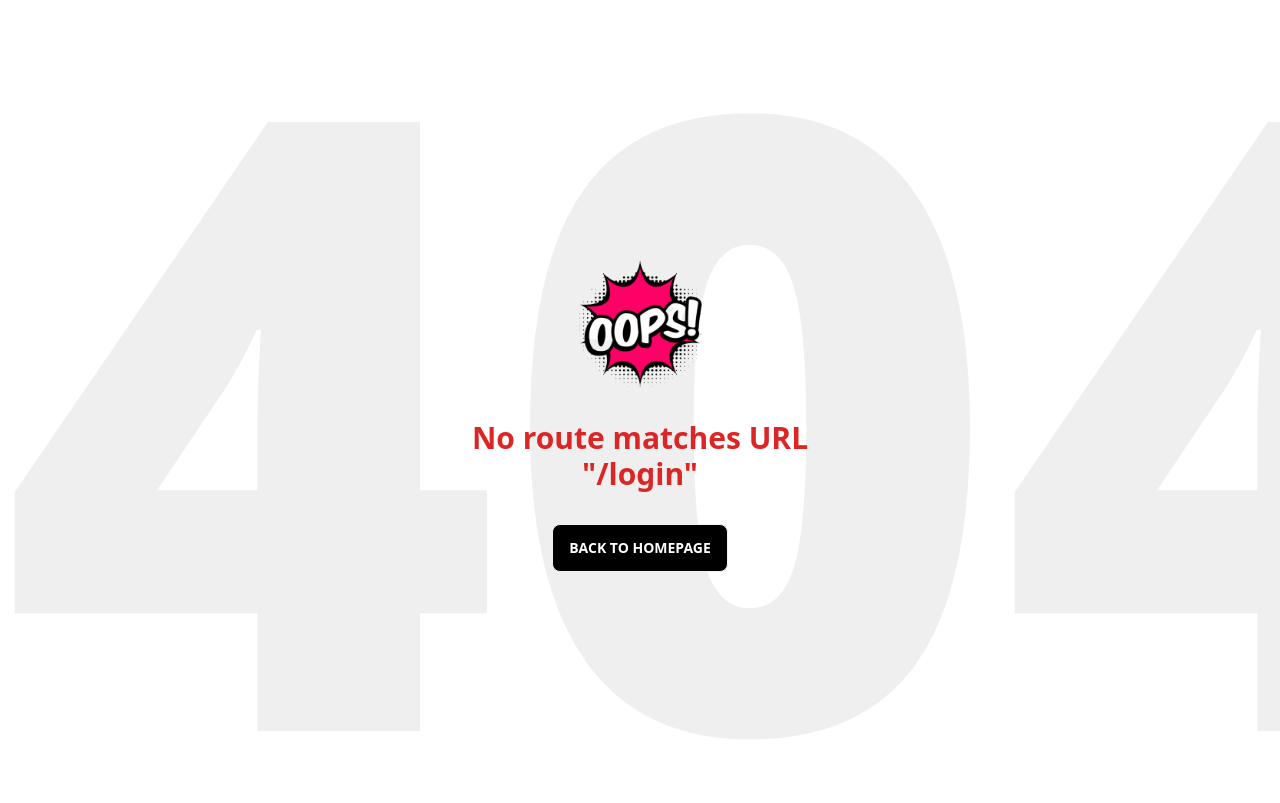
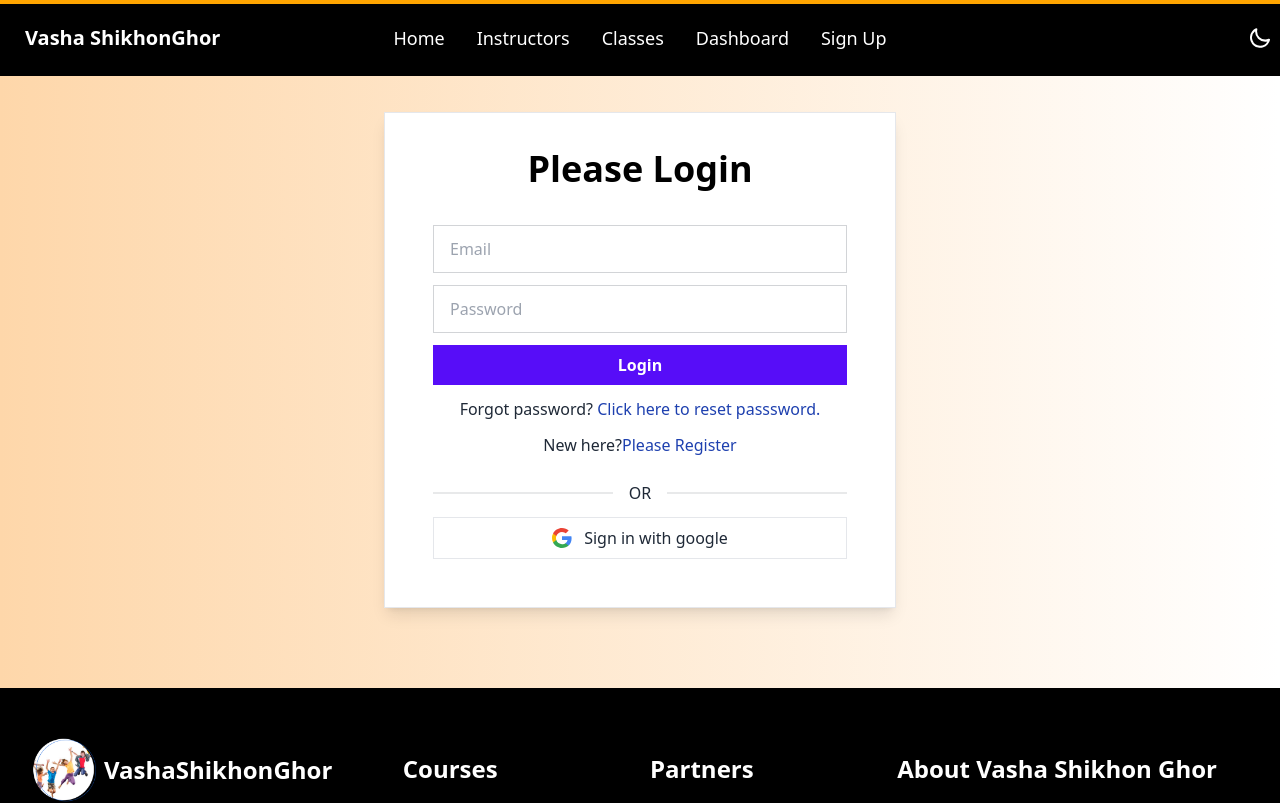
Before and after one commit to fahmeda5660/language-camp-12-client, a React (Vite) app: page /login in a window 1280 px wide. Shown: the top 803 px of the page. Built offline with nearby package versions, Linux system fonts and the light colour scheme; no server answers.

Commit message:
login/sign out layout done

```diff
--- a/src/ActiveLink/ActiveLink.css
+++ b/src/ActiveLink/ActiveLink.css
@@ -1,6 +1,5 @@
-.active{
-   color: black;
-   background: #fff;
+a.active{
+   color: orange;
    padding: 8px 8px;
    border-radius: 5px;
 }
--- a/src/pages/Home/Error/Error.jsx
+++ b/src/pages/Home/Error/Error.jsx
@@ -20,10 +20,8 @@ const Error = () => {
       {/* <div><img src={errorImg} alt="" /></div> */}
       <div className="container flex flex-col items-center justify-center px-5 mx-auto my-8">
         <motion.div
-        initial={{ opacity: 0 }}
-        animate={{ opacity: 1 }}
-        transition={{ duration: 1 }}
-        className="text-black font-extrabold text-[64px]"
+      animate={{ rotate: 360 }}
+      transition={{ duration: 2, repeat: Infinity, ease: "linear" }}
       >
         <img className="w-48 h-48" src={oops} alt="" />
       </motion.div>
--- a/src/pages/Login/Login.jsx
+++ b/src/pages/Login/Login.jsx
@@ -4,100 +4,97 @@ import { AuthContext } from '../../providers/AuthProvider';
 import { Link, useLocation, useNavigate } from 'react-router-dom';
 // import { Helmet } from 'react-helmet-async';
 import Swal from 'sweetalert2'
+import { useForm } from 'react-hook-form';
 // import SocialLogin from '../Shared/SocialLogin/SocialLogin';
 
 const Login = () => {
-    const [disabled, setDisabled] = useState(true);
-    const { signIn } = useContext(AuthContext);
+    const { register, handleSubmit, reset, formState: { errors } } = useForm();
+    const { createUser, updateUserProfile } = useContext(AuthContext);
     const navigate = useNavigate();
-    const location = useLocation();
 
-    const from = location.state?.from?.pathname || "/";
+    const onSubmit = data => {
+        console.log(data);
+        createUser(data.email, data.password)
+            .then(result => {
+                const loggedUser = result.user;
+                console.log(loggedUser);
+                updateUserProfile(data.name, data.photoURL)
+                    .then(() => {
+                        const saveUser = { name: data.name, email: data.email }
+                        fetch('https://bistro-boss-server-eta-self.vercel.app/users', {
+                            method: 'POST',
+                            headers: {
+                                'content-type': 'application/json'
+                            },
+                            body: JSON.stringify(saveUser)
+                        })
+                            .then(res => res.json())
+                            .then(data => {
+                                if (data.insertedId) {
+                                    reset();
+                                    Swal.fire({
+                                        position: 'top-end',
+                                        icon: 'success',
+                                        title: 'User created successfully.',
+                                        showConfirmButton: false,
+                                        timer: 1500
+                                    });
+                                    navigate('/');
+                                }
+                            })
 
-    useEffect(() => {
-        loadCaptchaEnginge(6);
-    }, [])
+                    })
+                    .catch(error => console.log(error))
+            })
+    };
 
-    const handleLogin = event => {
-        event.preventDefault();
-        const form = event.target;
-        const email = form.email.value;
-        const password = form.password.value;
-        console.log(email, password);
-        signIn(email, password)
-            .then(result => {
-                const user = result.user;
-                console.log(user);
-                Swal.fire({
-                    title: 'User Login Successful.',
-                    showClass: {
-                        popup: 'animate__animated animate__fadeInDown'
-                    },
-                    hideClass: {
-                        popup: 'animate__animated animate__fadeOutUp'
-                    }
-                });
-                navigate(from, { replace: true });
-            })
-    }
-
-    const handleValidateCaptcha = (e) => {
-        const user_captcha_value = e.target.value;
-        if (validateCaptcha(user_captcha_value)) {
-            setDisabled(false);
-        }
-        else {
-            setDisabled(true)
-        }
-    }
 
     return (
         <>
             {/* <Helmet>
                 <title>Bistro Boss | Login</title>
             </Helmet> */}
-            <div className="hero min-h-screen bg-base-200">
-                <div className="hero-content flex-col md:flex-row-reverse">
-                    <div className="text-center md:w-1/2 lg:text-left">
-                        <h1 className="text-5xl font-bold">Login now!</h1>
-                        <p className="py-6">Provident cupiditate voluptatem et in. Quaerat fugiat ut assumenda excepturi exercitationem quasi. In deleniti eaque aut repudiandae et a id nisi.</p>
-                    </div>
-                    <div className="card md:w-1/2 max-w-sm shadow-2xl bg-base-100">
-                        <form onSubmit={handleLogin} className="card-body">
-                            <div className="form-control">
-                                <label className="label">
-                                    <span className="label-text">Email</span>
-                                </label>
-                                <input type="email" name="email" placeholder="email" className="input input-bordered" />
-                            </div>
-                            <div className="form-control">
-                                <label className="label">
-                                    <span className="label-text">Password</span>
-                                </label>
-                                <input type="password" name="password" placeholder="password" className="input input-bordered" />
-                                <label className="label">
-                                    <a href="#" className="label-text-alt link link-hover">Forgot password?</a>
-                                </label>
-                            </div>
-                            <div className="form-control">
-                                <label className="label">
-                                    {/* <LoadCanvasTemplate /> */}
-                                </label>
-                                <input onBlur={handleValidateCaptcha} type="text" name="captcha" placeholder="type the captcha above" className="input input-bordered" />
+            <div className="bg-gradient-to-r from-orange-200 pt-16">
+            <div className="container text-center pt-12 pb-20">
+                <div className="bg-white shadow-lg border max-w-lg mx-auto pt-9 pb-12 px-12">
+                    <h1 className="text-black text-4xl font-bold mb-9">Please Login</h1>
+                    <form className="grid grid-cols-1 mt-5 space-y-3 " onSubmit={handleSubmit(onSubmit)}>
+                        <input className="input input-bordered rounded-none w-full" placeholder="Email" {...register("email", { required: true })} />
+                        {errors.email && <span className="text-rose-600">Email is required</span>}
+                        <input className="input input-bordered rounded-none w-full" type="password" placeholder="Password" {...register("password", { required: true })} />
+                        {errors.password && <span className="text-rose-600">Password is required</span>}
 
-                            </div>
-                            {/*TODO: make disabled false to disabled */}
-                            <div className="form-control mt-6">
-                                <input disabled={false} className="btn btn-primary" type="submit" value="Login" />
-                            </div>
-                            <div className="form-control mt-2">
-                            <p><small>New Here? <Link to="/signup"><span className='text-blue-800'>Create an account</span></Link> </small></p>
-                            </div>
-                        </form>
-                        {/* <SocialLogin></SocialLogin> */}
+                        <input className="bg-primary hover:cursor-pointer text-white font-semibold py-2" type="submit" value="Login" />
+                    </form>
+                    <p>
+                        Forgot password? <span className="hover:cursor-pointer hover:underline text-blue-800 mt-3 inline-block">Click here to reset passsword.</span>
+                    </p>
+                    <p>
+                        New here?
+                        <Link to="/signup" className="hover:cursor-pointer hover:underline text-blue-800 mt-3 inline-block">
+                            Please Register
+                        </Link>
+                    </p>
+                    <div className="divider mt-7">OR</div>
+                    <div>
+                        <button onClick={() => signInWithGoogle()} className="border flex justify-center items-center w-full py-2">
+                            <span className="mr-3">
+                                <svg height="20" viewBox="0 0 20 20" width="100%" fit="" preserveAspectRatio="xMidYMid meet" focusable="false">
+                                    <path d="M19.6 10.23c0-.82-.1-1.42-.25-2.05H10v3.72h5.5c-.15.96-.74 2.31-2.04 3.22v2.45h3.16c1.89-1.73 2.98-4.3 2.98-7.34z" fill="#4285F4"></path>
+                                    <path
+                                        d="M13.46 15.13c-.83.59-1.96 1-3.46 1-2.64 0-4.88-1.74-5.68-4.15H1.07v2.52C2.72 17.75 6.09 20 10 20c2.7 0 4.96-.89 6.62-2.42l-3.16-2.45z"
+                                        fill="#34A853"
+                                    ></path>
+                                    <path d="M3.99 10c0-.69.12-1.35.32-1.97V5.51H1.07A9.973 9.973 0 000 10c0 1.61.39 3.14 1.07 4.49l3.24-2.52c-.2-.62-.32-1.28-.32-1.97z" fill="#FBBC05"></path>
+                                    <path d="M10 3.88c1.88 0 3.13.81 3.85 1.48l2.84-2.76C14.96.99 12.7 0 10 0 6.09 0 2.72 2.25 1.07 5.51l3.24 2.52C5.12 5.62 7.36 3.88 10 3.88z" fill="#EA4335"></path>
+                                </svg>
+                            </span>
+                            Sign in with google
+                        </button>
                     </div>
                 </div>
             </div>
+        </div>
         </>
     );
 };
--- a/src/pages/Shared/NavBar/NavBar.jsx
+++ b/src/pages/Shared/NavBar/NavBar.jsx
@@ -1,6 +1,7 @@
 import ActiveLink from "../../../ActiveLink/ActiveLink";
 import { useEffect, useState } from "react";
 import { motion, useScroll } from "framer-motion";
+
 
 const NavBar = () => {
     const { scrollYProgress } = useScroll();
@@ -42,7 +43,7 @@ const NavBar = () => {
         <ActiveLink to="/order/salad">Dashboard</ActiveLink>
       </li>
       <li>
-        <ActiveLink to="/login">Login</ActiveLink>
+        <ActiveLink to="/signup">Sign Up</ActiveLink>
       </li>
     </>
   );
@@ -61,7 +62,7 @@ const NavBar = () => {
         zIndex:999
         }}>
       </motion.div>
-      <div className="navbar fixed z-10 bg-opacity-30 max-w-screen-xl bg-black text-white">
+      <div className="navbar fixed z-10  max-w-screen-xl bg-black text-white">
         <div className="navbar-start">
           <div className="dropdown">
             <label tabIndex={0} className="btn btn-ghost lg:hidden">
--- a/src/pages/SignUp/SignUp.jsx
+++ b/src/pages/SignUp/SignUp.jsx
@@ -54,62 +54,52 @@ const SignUp = () => {
             {/* <Helmet>
                 <title>Bistro Boss | Sign Up</title>
             </Helmet> */}
-            <div className="hero min-h-screen bg-base-200">
-                <div className="hero-content flex-col lg:flex-row-reverse">
-                    <div className="text-center lg:text-left">
-                        <h1 className="text-5xl font-bold">Sign up now!</h1>
-                        <p className="py-6">Provident cupiditate voluptatem et in. Quaerat fugiat ut assumenda excepturi exercitationem quasi. In deleniti eaque aut repudiandae et a id nisi.</p>
-                    </div>
-                    <div className="card flex-shrink-0 w-full max-w-sm shadow-2xl bg-base-100">
-                        <form onSubmit={handleSubmit(onSubmit)} className="card-body">
-                            <div className="form-control">
-                                <label className="label">
-                                    <span className="label-text">Name</span>
-                                </label>
-                                <input type="text"  {...register("name", { required: true })} name="name" placeholder="Name" className="input input-bordered" />
-                                {errors.name && <span className="text-red-600">Name is required</span>}
-                            </div>
-                            <div className="form-control">
-                                <label className="label">
-                                    <span className="label-text">Photo URL</span>
-                                </label>
-                                <input type="text"  {...register("photoURL", { required: true })} placeholder="Photo URL" className="input input-bordered" />
-                                {errors.photoURL && <span className="text-red-600">Photo URL is required</span>}
-                            </div>
-                            <div className="form-control">
-                                <label className="label">
-                                    <span className="label-text">Email</span>
-                                </label>
-                                <input type="email"  {...register("email", { required: true })} name="email" placeholder="email" className="input input-bordered" />
-                                {errors.email && <span className="text-red-600">Email is required</span>}
-                            </div>
-                            <div className="form-control">
-                                <label className="label">
-                                    <span className="label-text">Password</span>
-                                </label>
-                                <input type="password"  {...register("password", {
-                                    required: true,
-                                    minLength: 6,
-                                    maxLength: 20,
-                                    pattern: /(?=.*[A-Z])(?=.*[!@#$&*])(?=.*[0-9])(?=.*[a-z])/
-                                })} placeholder="password" className="input input-bordered" />
-                                {errors.password?.type === 'required' && <p className="text-red-600">Password is required</p>}
-                                {errors.password?.type === 'minLength' && <p className="text-red-600">Password must be 6 characters</p>}
-                                {errors.password?.type === 'maxLength' && <p className="text-red-600">Password must be less than 20 characters</p>}
-                                {errors.password?.type === 'pattern' && <p className="text-red-600">Password must have one Uppercase one lower case, one number and one special character.</p>}
-                                <label className="label">
-                                    <a href="#" className="label-text-alt link link-hover">Forgot password?</a>
-                                </label>
-                            </div>
-                            <div className="form-control mt-6">
-                                <input className="btn btn-primary" type="submit" value="Sign Up" />
-                            </div>
-                        </form>
-                        <p><small>Already have an account <Link to="/login">Login</Link></small></p>
-                        {/* <SocialLogin></SocialLogin> */}
+            <div className="bg-gradient-to-r from-orange-200 pt-16">
+            <div className="container text-center pt-12 pb-20">
+                <div className="border max-w-lg mx-auto pt-9 pb-12 px-12 shadow-lg bg-white">
+                    <h1 className="text-black text-4xl font-bold mb-9">Please Register Here</h1>
+                    <form className="grid grid-cols-1 mt-5 space-y-3 " onSubmit={handleSubmit(onSubmit)}>
+                        <input type="text" className="input input-bordered rounded-none w-full" placeholder="Your Name" {...register("name", { required: true })} />
+                        {errors.name && <span className="text-rose-600">Please enter your full name</span>}
+                        <input type="text" className="input input-bordered rounded-none w-full" placeholder="Email" {...register("email", { required: true, pattern: /^\S+@\S+$/i })} />
+                        {errors.email && <span className="text-rose-600">Please enter a valid email</span>}
+                        <input type="password" className="input input-bordered rounded-none w-full" placeholder="Password" {...register("password", { required: true })} />
+                        {errors.password && <span className="text-rose-600">Please retype your password</span>}
+
+                        <input type="text"  {...register("photoURL", { required: true })} placeholder="Photo URL" className="input input-bordered rounded-none w-full" />
+                        {errors.photoURL && <span className="text-rose-600">Photo URL is required</span>}
+
+                        <input type="password" className="input input-bordered rounded-none w-full" placeholder="Type password again" {...register("retypePassword", { required: true })} />
+                        {/* {pwMismatch ? <p className="text-rose-600">Password mismatch</p> : ""} */}
+                        <input className="hover:cursor-pointer bg-primary text-white font-semibold py-2" type="submit" value="Register" />
+                    </form>
+                    <p>
+                        Already have an account?{" "}
+                        <Link to="/login" className="hover:cursor-pointer hover:underline text-blue-800 mt-3 inline-block">
+                            Please Login
+                        </Link>
+                    </p>
+                    <div className="divider mt-7">OR</div>
+                    <div>
+                        <button onClick={() => signInWithGoogle()} className="border flex justify-center items-center w-full py-2">
+                            <span className="mr-3">
+                                <svg height="20" viewBox="0 0 20 20" width="100%" fit="" preserveAspectRatio="xMidYMid meet" focusable="false">
+                                    <path d="M19.6 10.23c0-.82-.1-1.42-.25-2.05H10v3.72h5.5c-.15.96-.74 2.31-2.04 3.22v2.45h3.16c1.89-1.73 2.98-4.3 2.98-7.34z" fill="#4285F4"></path>
+                                    <path
+                                        d="M13.46 15.13c-.83.59-1.96 1-3.46 1-2.64 0-4.88-1.74-5.68-4.15H1.07v2.52C2.72 17.75 6.09 20 10 20c2.7 0 4.96-.89 6.62-2.42l-3.16-2.45z"
+                                        fill="#34A853"
+                                    ></path>
+                                    <path d="M3.99 10c0-.69.12-1.35.32-1.97V5.51H1.07A9.973 9.973 0 000 10c0 1.61.39 3.14 1.07 4.49l3.24-2.52c-.2-.62-.32-1.28-.32-1.97z" fill="#FBBC05"></path>
+                                    <path d="M10 3.88c1.88 0 3.13.81 3.85 1.48l2.84-2.76C14.96.99 12.7 0 10 0 6.09 0 2.72 2.25 1.07 5.51l3.24 2.52C5.12 5.62 7.36 3.88 10 3.88z" fill="#EA4335"></path>
+                                </svg>
+                            </span>
+                            Sign in with google
+                        </button>
                     </div>
                 </div>
             </div>
+        </div>
+
         </>
     );
 };
--- a/src/routes/routes.jsx
+++ b/src/routes/routes.jsx
@@ -18,7 +18,10 @@ import SignUp from "../pages/SignUp/SignUp";
             path: '/',
             element: <Home></Home>
         },
-
+        {
+            path: '/login',
+            element: <Login></Login>
+        },
         {
             path: '/signup',
             element: <SignUp></SignUp>
```
